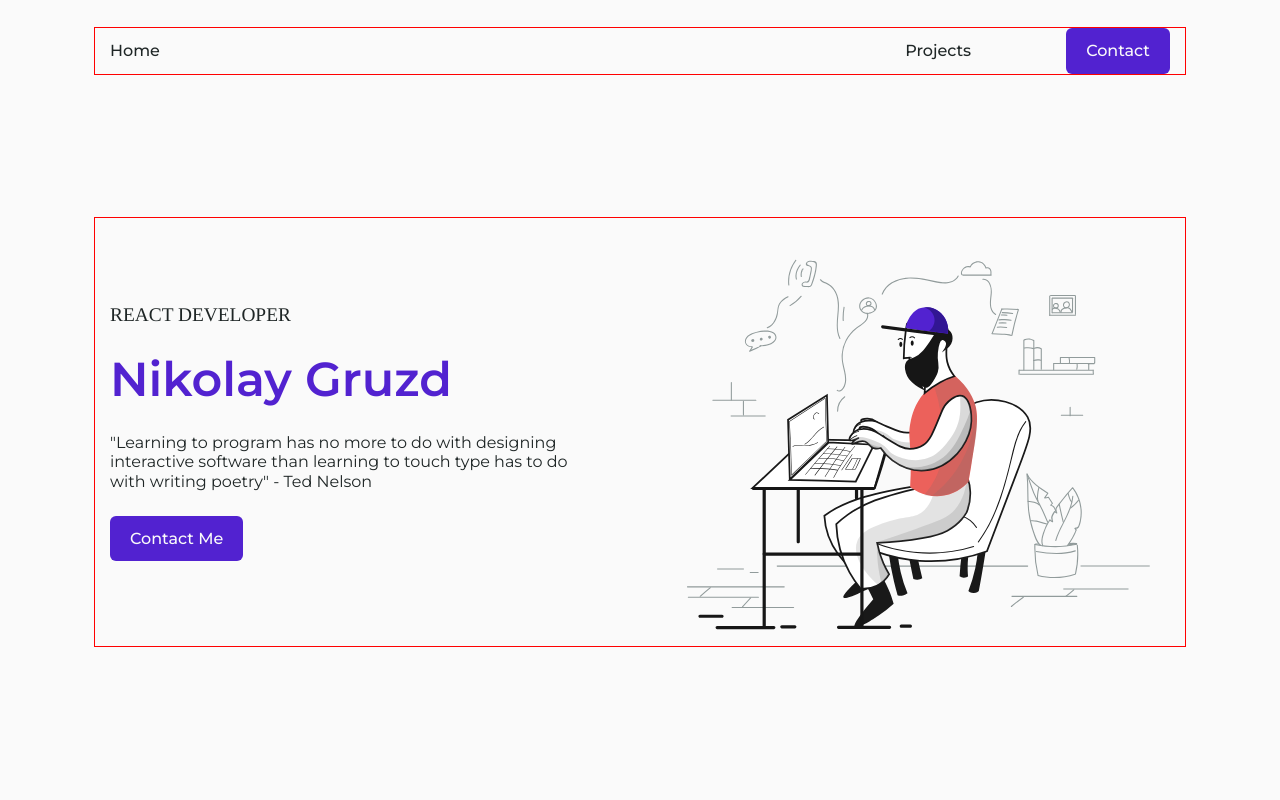
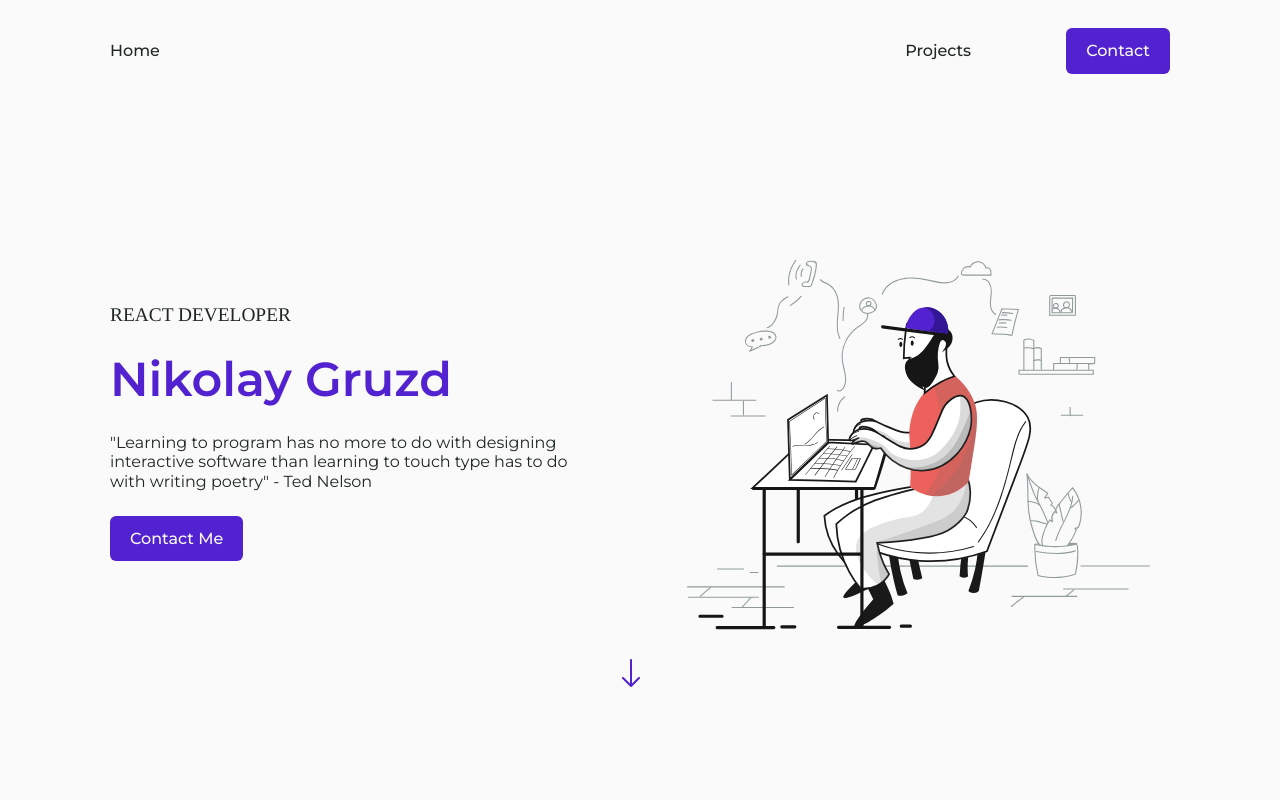
Before and after one commit to Nikolay-Gruzd/portfolio, a React (Vite) app: page / in a window 1280 px wide. Shown: the top 800 px of the page. Built offline with nearby package versions, Linux system fonts and the light colour scheme.

Commit message:
Fixed Container, Main, GlobalStyles.

```diff
--- a/src/components/Container.ts
+++ b/src/components/Container.ts
@@ -6,5 +6,5 @@ export const Container = styled.div`
     min-height: 100%;
     padding: 0 15px;
     margin: 0 auto;
-    outline: 1px solid red;
+    //outline: 1px solid red;
 `
--- a/src/layout/sections/main/Main.tsx
+++ b/src/layout/sections/main/Main.tsx
@@ -110,6 +110,11 @@ const Link = styled.a`
     left: 50%; /* Сдвиг начала элемента к центру */
     transform: translateX(-50%); /* Сдвиг элемента на 50% его собственной ширины влево для идеального центра */
 
+    svg {
+        width: 50px;
+        height: 50px;
+    }
+
     @media ${theme.media.bigTablet} {
         display: none;
     }
--- a/src/styles/Global.styled.ts
+++ b/src/styles/Global.styled.ts
@@ -19,6 +19,8 @@ export const GlobalStyled = createGlobalStyle`
         -moz-osx-font-smoothing: grayscale;
         color: ${theme.colors.font};
         line-height: 1.2;
+
+        min-width: 415px;
     }
 
     code {
```
